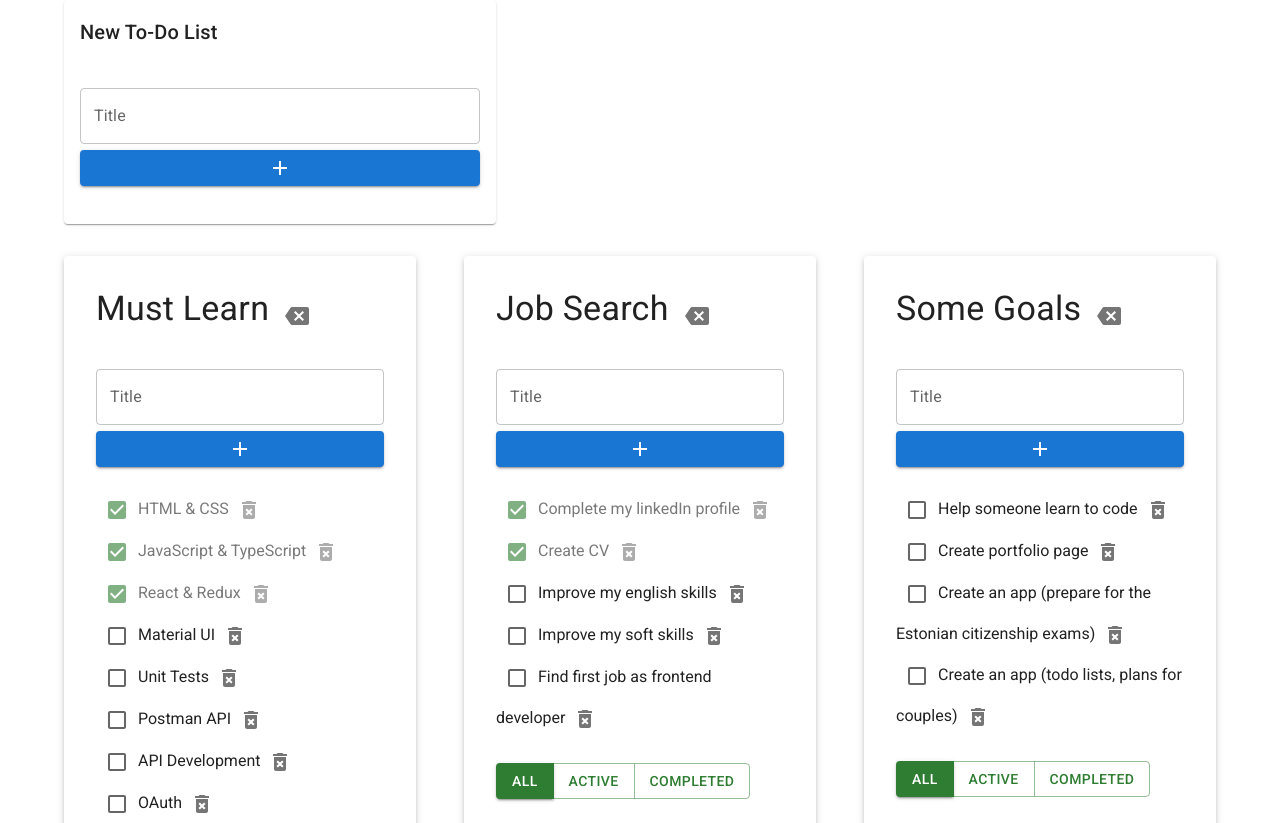
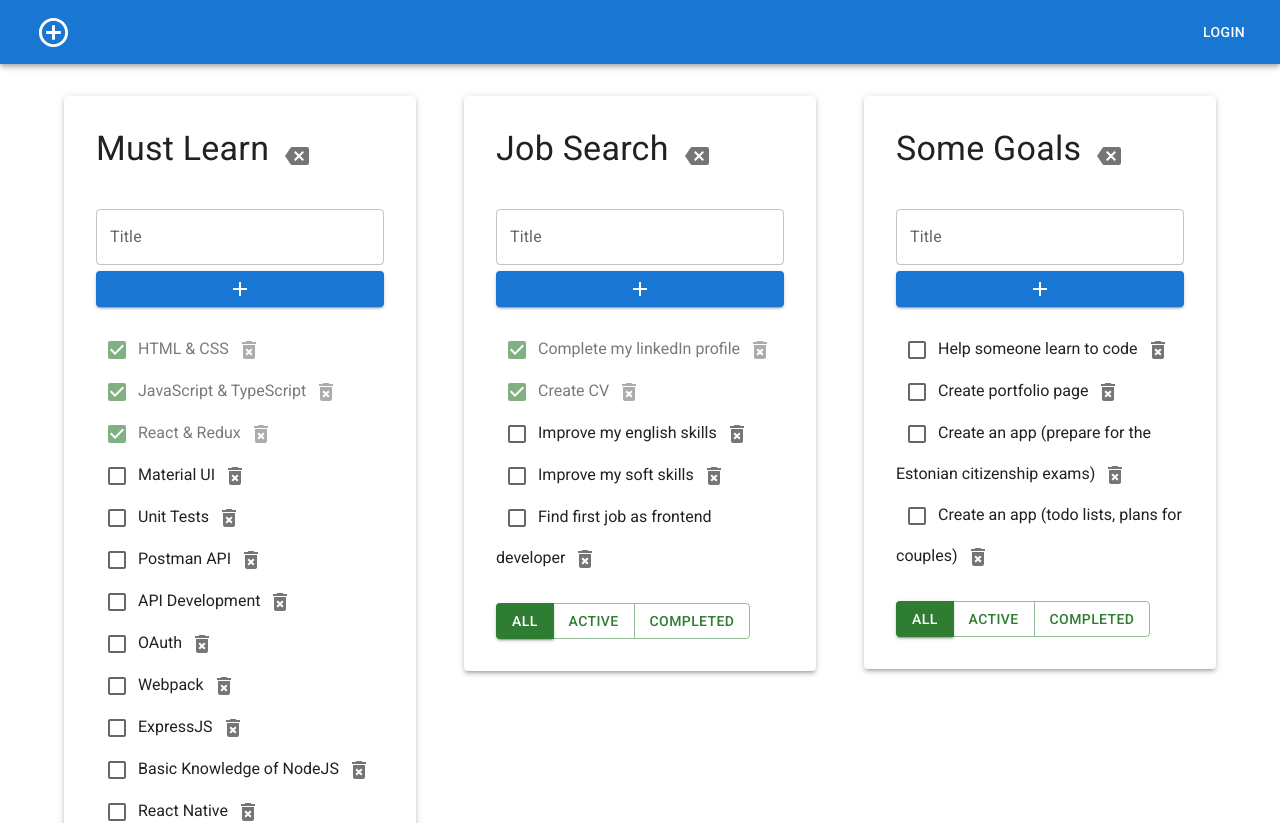
Before and after one commit to insane4l/INCUBATOR-todolist, a React (Create React App) app: page / in a window 1280 px wide. Shown: the top 823 px of the page. Built offline with nearby package versions, Linux system fonts and the light colour scheme.

Commit message:
AppHeader component created (with add new todo list button)

```diff
--- a/src/App.tsx
+++ b/src/App.tsx
@@ -6,6 +6,7 @@ import TodoList from './components/TodoList';
 import { TaskType } from './types/types';
 import Container from '@mui/material/Container';
 import Grid from '@mui/material/Grid';
+import AppHeader from './components/AppHeader';
 
 
 
@@ -162,16 +163,18 @@ function App() {
 
 
     return (
-        <Container fixed>
 
-            <AddTodoListForm addNewTodoList={addNewTodoList} />
+        <>
+            <AppHeader addNewTodoList={addNewTodoList} />
 
-            <Grid container spacing={6} sx={{ pt: 4, pb: 4 }}>
-                {mappedTodoLists}
-            </Grid>
+            <Container fixed>
 
+                <Grid container spacing={6} sx={{ pt: 4, pb: 4 }}>
+                    {mappedTodoLists}
+                </Grid>
 
-        </Container>
+            </Container>
+        </>
     );
 }
 
--- a/src/components/AddTodoListForm.tsx
+++ b/src/components/AddTodoListForm.tsx
@@ -8,7 +8,7 @@ const AddTodoListForm: React.FC<AddTodoListFormPropsType> = ({addNewTodoList}) =
 
 
     return (
-        <Paper elevation={1} sx={{ maxWidth: '400px', p: 2 }}>
+        <Paper elevation={1} sx={{ position: 'absolute', left: '30px', zIndex: 22, maxWidth: '400px', p: 2 }}>
             <Typography variant="h6" gutterBottom component="h2">
                 New To-Do List
             </Typography>
--- /dev/null
+++ b/src/components/AppHeader.tsx
@@ -0,0 +1,41 @@
+import React, { useState } from 'react';
+import AppBar from '@mui/material/AppBar';
+import Toolbar from '@mui/material/Toolbar';
+import Button from '@mui/material/Button';
+import IconButton from '@mui/material/IconButton';
+import AddCircleOutlineIcon from '@mui/icons-material/AddCircleOutline';
+import AddTodoListForm from './AddTodoListForm';
+
+
+const AppHeader: React.FC<AppHeaderPropsType> = ({ addNewTodoList }) => {
+
+    const [formDisplay, setFormDisplay] = useState(false)
+
+    return (
+        <>
+            <AppBar position="static">
+                <Toolbar>
+                    <IconButton
+                        size="large"
+                        color="inherit"
+                        aria-label="add new todo list"
+                        onClick={() => setFormDisplay(!formDisplay)}
+                    >
+                        <AddCircleOutlineIcon fontSize='large' />
+                    </IconButton>
+
+                    <Button color="inherit" sx={{ m: "0 0 0 auto" }}>Login</Button>
+                </Toolbar>
+            </AppBar>
+
+            {formDisplay && <AddTodoListForm addNewTodoList={addNewTodoList} /> }
+        </>
+    )
+}
+
+export default AppHeader;
+
+
+type AppHeaderPropsType = {
+    addNewTodoList: (title: string) => void
+}
```
